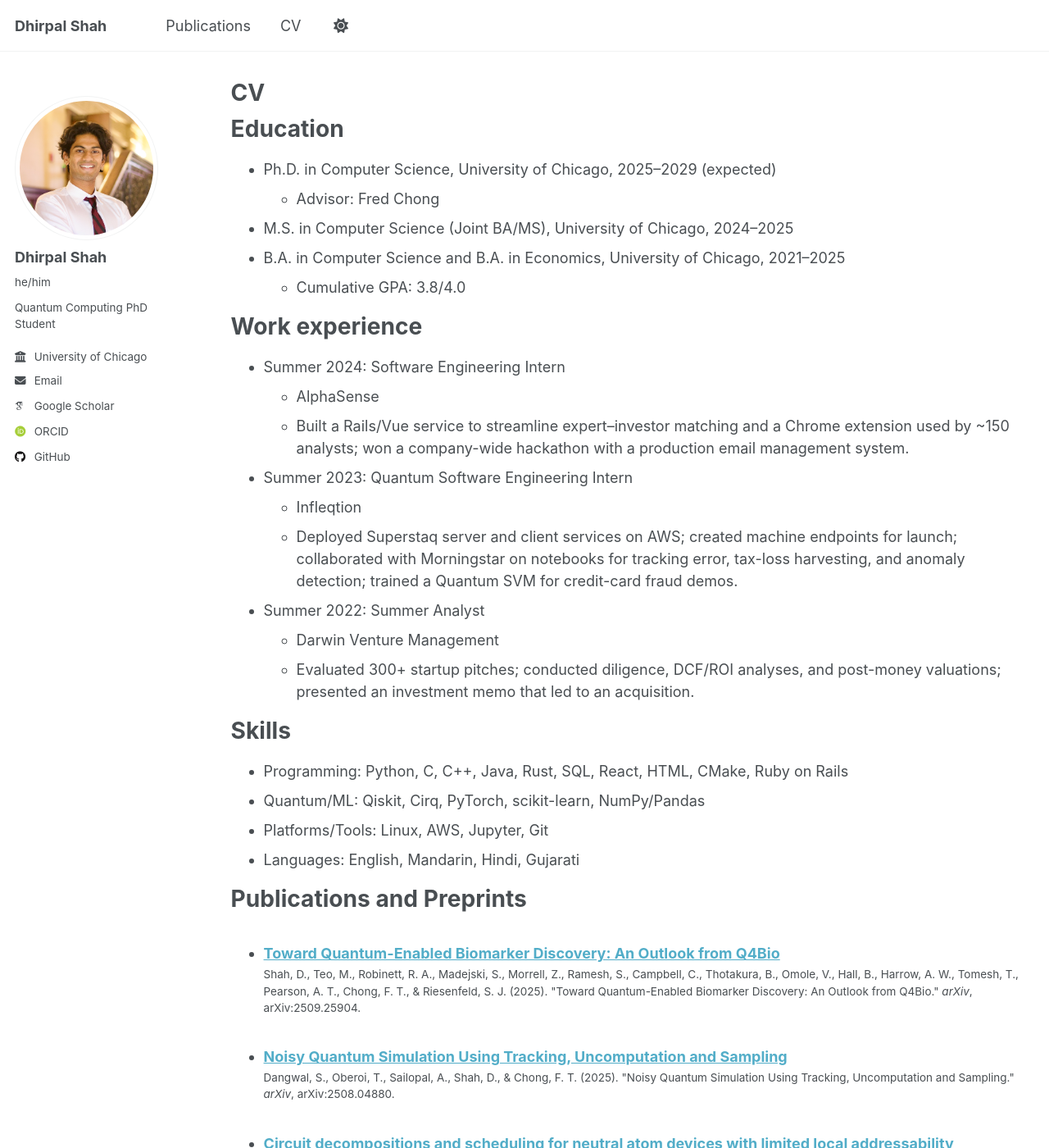
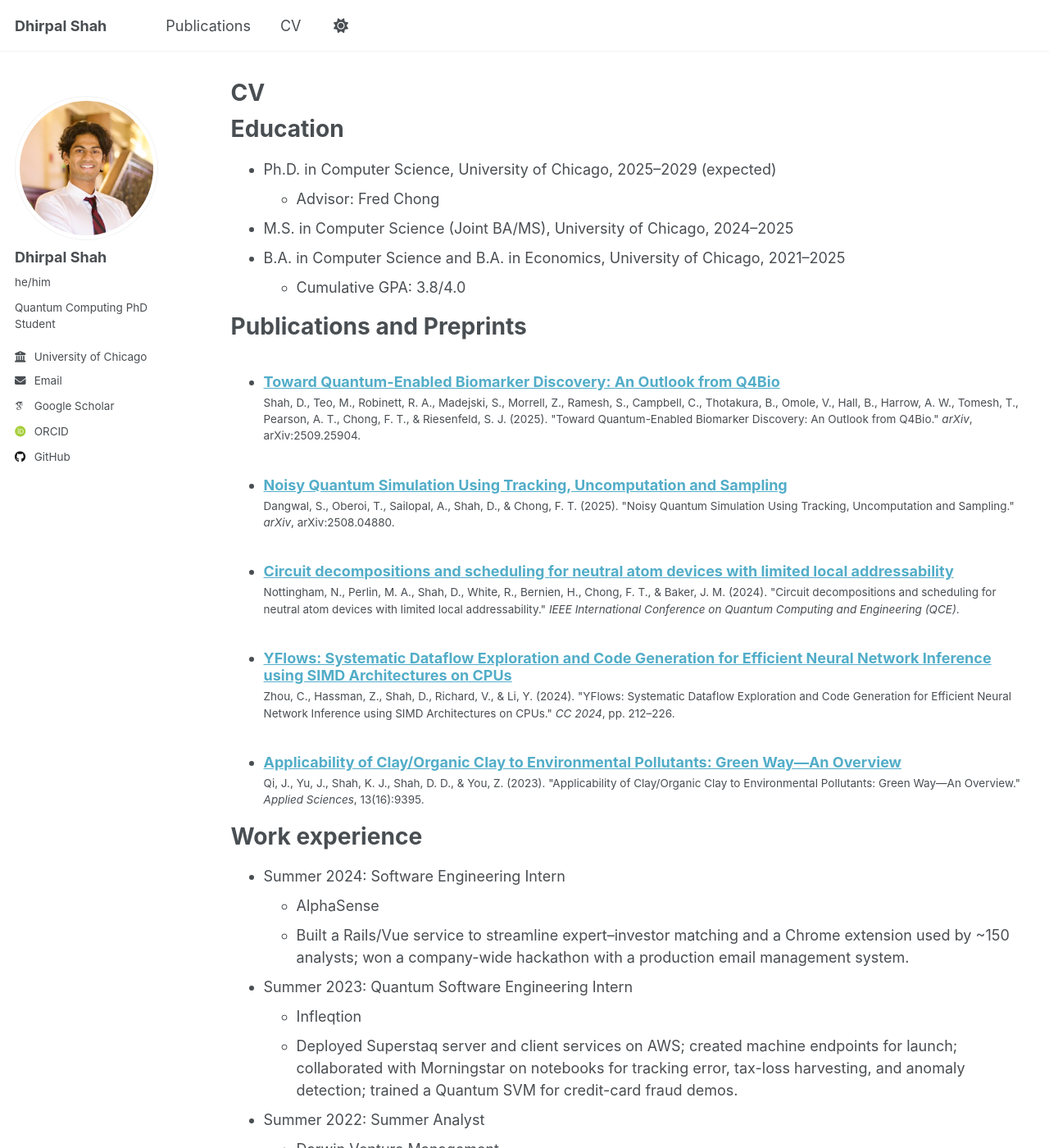
Before and after one commit to dhirpalshah/dhirpalshah.github.io, a Jekyll site: the page built from _pages/cv.md, in a window 1280 px wide and 1400 px high. Shown: the whole window at 82% size. Built offline with Jekyll 4.4.1, drawn with Linux system fonts in a browser that asks for light colours; some web fonts are replaced; a script that is not in the unit is left out; some of the changed text lies outside the part shown.

Commit message:
editted cv

```diff
--- a/_pages/cv.md
+++ b/_pages/cv.md
@@ -16,6 +16,12 @@ Education
 * M.S. in Computer Science (Joint BA/MS), University of Chicago, 2024–2025
 * B.A. in Computer Science and B.A. in Economics, University of Chicago, 2021–2025
   * Cumulative GPA: 3.8/4.0
+
+Publications and Preprints
+======
+  <ul>{% for post in site.publications reversed %}
+    {% include archive-single-cv.html %}
+  {% endfor %}</ul>
 
 Work experience
 ======
@@ -38,12 +44,6 @@ Skills
 * Platforms/Tools: Linux, AWS, Jupyter, Git
 * Languages: English, Mandarin, Hindi, Gujarati
 
-Publications and Preprints
-======
-  <ul>{% for post in site.publications reversed %}
-    {% include archive-single-cv.html %}
-  {% endfor %}</ul>
-
 <!-- Talks
 ======
   <ul>{% for post in site.talks reversed %}
```
